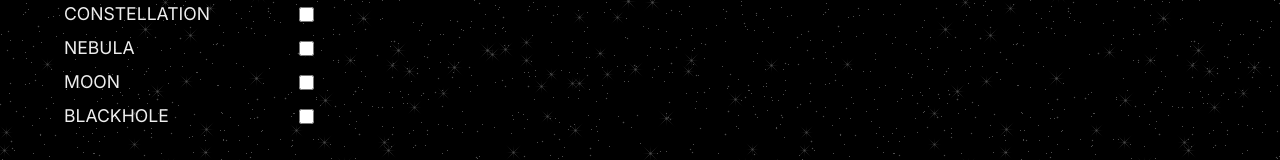
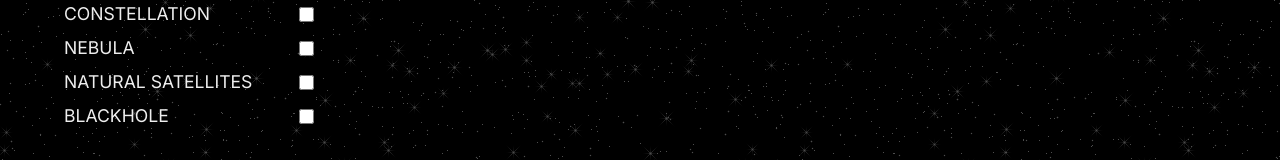
Before and after one commit to AlexChavezz/mongoDB_HACKATHON_proyect, a React (Vite) app in the folder frontend/: page /search-by-category in a window 1280 px wide. Shown: the part 434-594 px from the top of the page. Built offline with nearby package versions, Linux system fonts and the light colour scheme.

Commit message:
new-moonsImages added

```diff
--- a/frontend/src/interfaces/intefaces.tsx
+++ b/frontend/src/interfaces/intefaces.tsx
@@ -125,7 +125,7 @@ interface CategoriesState
     nebula: boolean,
     comet: boolean,
     asteroid: boolean,
-    moon: boolean,
+    natural_satellites: boolean,
     blackhole: boolean
 }
 
--- a/frontend/src/pages/SearchByCategory.tsx
+++ b/frontend/src/pages/SearchByCategory.tsx
@@ -57,8 +57,8 @@ export const SearchByTagCategory = () => {
                                 setChecked={handleCategorieCheckboxChange}
                             />
                             <FormControl
-                                name='moon'
-                                checked={categories.moon}
+                                name='natural satellites'
+                                checked={categories.natural_satellites}
                                 setChecked={handleCategorieCheckboxChange}
                             />
                             <FormControl
```
